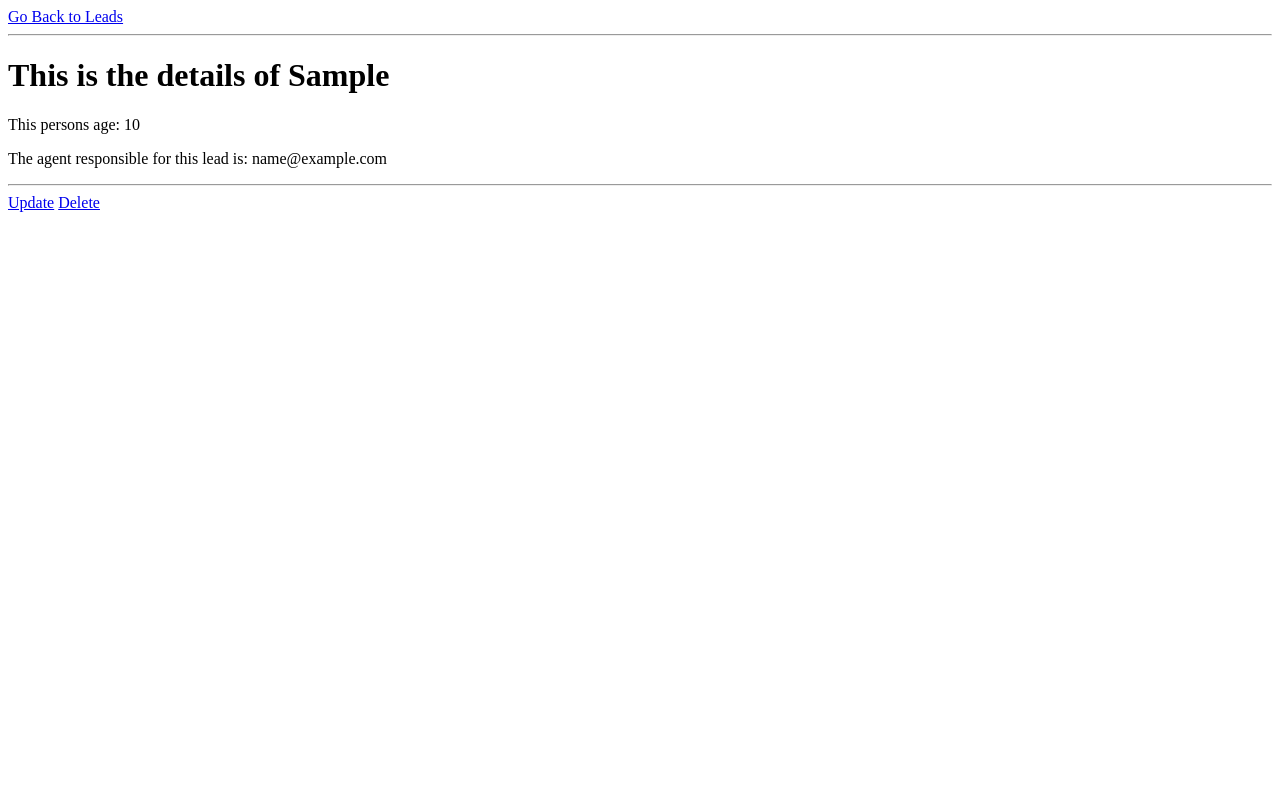
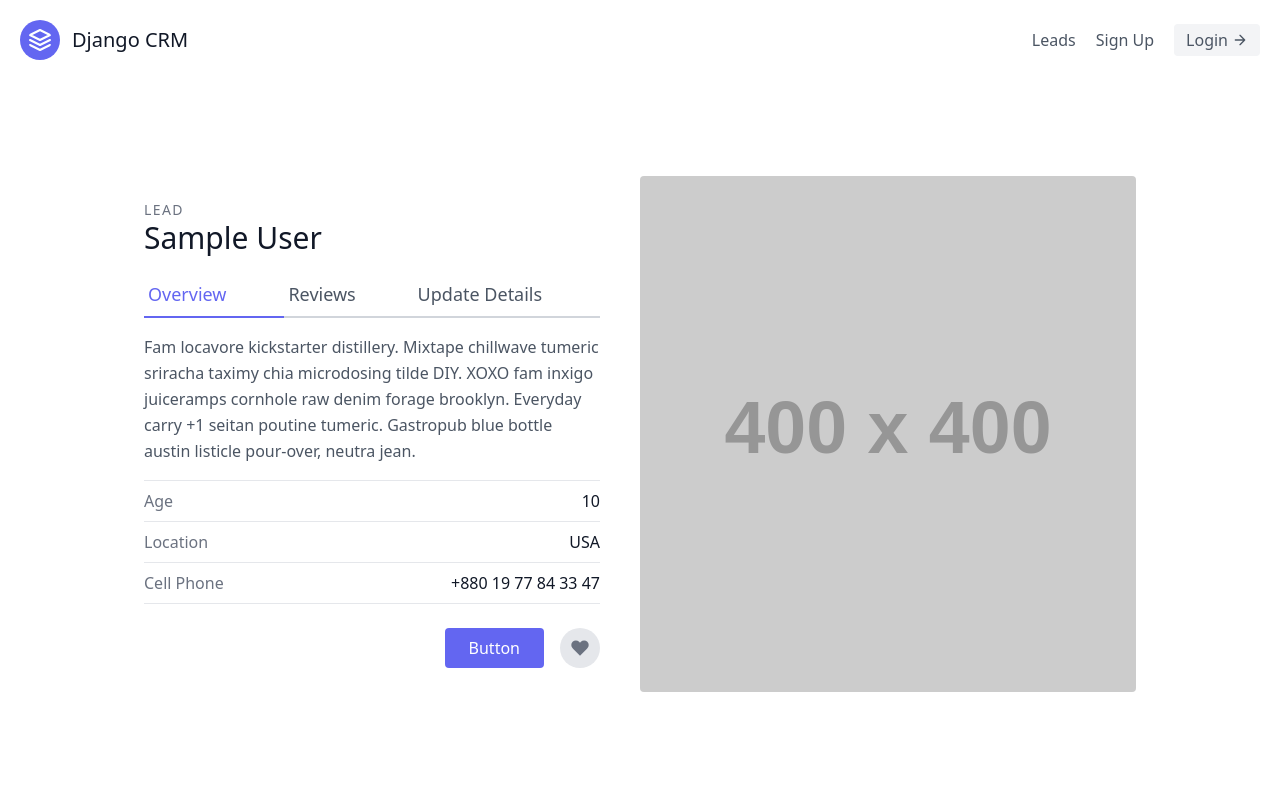
Before and after one commit to raihan-ahmed-dip/djcrm, a Django app: page /leads/1/ in a window 1280 px wide. Shown: the top 787 px of the page. Run offline with Django 4.2, Linux system fonts and the light colour scheme; tables that the repository leaves empty hold one stand-in row (values such as "Sample post"); grey boxes labelled with a size stand in for pictures from a placeholder-image service; some libraries are stand-ins or nearby versions.

Commit message:
Updated all the templates to cope with tailwindcss

```diff
--- a/djcrm/urls.py
+++ b/djcrm/urls.py
@@ -15,11 +15,12 @@ Including another URLconf
 """
 from django.contrib import admin
 from django.urls import path, include
+from leads.views import landing_page
 
 #from leads.views import home_page
 
 urlpatterns = [
     path('admin/', admin.site.urls),
-    #path('', home_page),
+    path('', landing_page, name='landing-page'),
     path('leads/', include('leads.urls', namespace="leads")),
 ]
--- a/leads/templates/leads/lead_detail.html
+++ b/leads/templates/leads/lead_detail.html
@@ -1,11 +1,40 @@
 {% extends "base.html" %}
 {% block content %}
-        <a href="{% url 'leads:lead-list' %}">Go Back to Leads</a>
-        <hr/>
-        <h1>This is the details of {{lead.first_name }}</h1>
-        <p>This persons age: {{ lead.age }}</p>
-        <p>The agent responsible for this lead is: {{ lead.agent }}</p>
-        <hr/>
-        <a href="{% url 'leads:lead-update' lead.pk %}">Update</a>
-        <a href="{% url 'leads:lead-delete' lead.pk %}">Delete</a>
+<section class="text-gray-600 body-font overflow-hidden">
+        <div class="container px-5 py-24 mx-auto">
+          <div class="lg:w-4/5 mx-auto flex flex-wrap">
+            <div class="lg:w-1/2 w-full lg:pr-10 lg:py-6 mb-6 lg:mb-0">
+              <h2 class="text-sm title-font text-gray-500 tracking-widest">LEAD</h2>
+              <h1 class="text-gray-900 text-3xl title-font font-medium mb-4">{{ lead.first_name }} {{ lead.last_name }}</h1>
+              <div class="flex mb-4">
+                <a class="flex-grow text-indigo-500 border-b-2 border-indigo-500 py-2 text-lg px-1">Overview</a>
+                <a class="flex-grow border-b-2 border-gray-300 py-2 text-lg px-1">Reviews</a>
+                <a href="{% url 'leads:lead-update' lead.pk %}"} class="flex-grow border-b-2 border-gray-300 py-2 text-lg px-1">Update Details</a>
+              </div>
+              <p class="leading-relaxed mb-4">Fam locavore kickstarter distillery. Mixtape chillwave tumeric sriracha taximy chia microdosing tilde DIY. XOXO fam inxigo juiceramps cornhole raw denim forage brooklyn. Everyday carry +1 seitan poutine tumeric. Gastropub blue bottle austin listicle pour-over, neutra jean.</p>
+              <div class="flex border-t border-gray-200 py-2">
+                <span class="text-gray-500">Age</span>
+                <span class="ml-auto text-gray-900">{{ lead.age }}</span>
+              </div>
+              <div class="flex border-t border-gray-200 py-2">
+                <span class="text-gray-500">Location</span>
+                <span class="ml-auto text-gray-900">USA</span>
+              </div>
+              <div class="flex border-t border-b mb-6 border-gray-200 py-2">
+                <span class="text-gray-500">Cell Phone</span>
+                <span class="ml-auto text-gray-900">+880 19 77 84 33 47</span>
+              </div>
+              <div class="flex">
+                <button class="flex ml-auto text-white bg-indigo-500 border-0 py-2 px-6 focus:outline-none hover:bg-indigo-600 rounded">Button</button>
+                <button class="rounded-full w-10 h-10 bg-gray-200 p-0 border-0 inline-flex items-center justify-center text-gray-500 ml-4">
+                  <svg fill="currentColor" stroke-linecap="round" stroke-linejoin="round" stroke-width="2" class="w-5 h-5" viewBox="0 0 24 24">
+                    <path d="M20.84 4.61a5.5 5.5 0 00-7.78 0L12 5.67l-1.06-1.06a5.5 5.5 0 00-7.78 7.78l1.06 1.06L12 21.23l7.78-7.78 1.06-1.06a5.5 5.5 0 000-7.78z"></path>
+                  </svg>
+                </button>
+              </div>
+            </div>
+            <img alt="ecommerce" class="lg:w-1/2 w-full lg:h-auto h-64 object-cover object-center rounded" src="https://dummyimage.com/400x400">
+          </div>
+        </div>
+      </section>
 {% endblock content %}
--- a/leads/views.py
+++ b/leads/views.py
@@ -3,6 +3,11 @@ from django.shortcuts import render, redirect
 from django.http import HttpResponse
 from .models import Lead, Agent
 from .forms import LeadForm, LeadModelForm
+
+
+def landing_page(request):
+    return render(request, "landing.html")
+
 
 def lead_list(request):
     #return HttpResponse("Hello, CRM")
--- a/templates/base.html
+++ b/templates/base.html
@@ -11,26 +11,18 @@
         <meta name="description" content="">
         <meta name="viewport" content="width=device-width, initial-scale=1">
         <link rel="stylesheet" href="">
-        <style>
-            .lead{
-                padding-top: 10px;
-                padding-bottom: 10px;
-                padding-left: 6px;
-                padding-right: 6px;
-                margin-top: 10px;
-                background-color: #f6f6f6;
-                width: 100%;
-            }
-        </style>
+        <script src="https://cdn.tailwindcss.com"></script>
     </head>
     <body>
         <!--[if lt IE 7]>
             <p class="browsehappy">You are using an <strong>outdated</strong> browser. Please <a href="#">upgrade your browser</a> to improve your experience.</p>
         <![endif]-->
+        <div class="max-w-7xl mx-auto">
+            {% include  'navbar.html' %}
+            {% block content %}
 
-        {% block content %}
-
-        {% endblock content %}
+            {% endblock content %}
+        </div>
 
         <script src="" async defer></script>
     </body>
--- /dev/null
+++ b/templates/navbar.html
@@ -0,0 +1,19 @@
+<header class="text-gray-600 body-font">
+    <div class="container mx-auto flex flex-wrap p-5 flex-col md:flex-row items-center">
+      <a href="{% url 'landing-page' %}" class="flex title-font font-medium items-center text-gray-900 mb-4 md:mb-0">
+        <svg xmlns="http://www.w3.org/2000/svg" fill="none" stroke="currentColor" stroke-linecap="round" stroke-linejoin="round" stroke-width="2" class="w-10 h-10 text-white p-2 bg-indigo-500 rounded-full" viewBox="0 0 24 24">
+          <path d="M12 2L2 7l10 5 10-5-10-5zM2 17l10 5 10-5M2 12l10 5 10-5"></path>
+        </svg>
+        <span class="ml-3 text-xl">Django CRM</span>
+      </a>
+      <nav class="md:ml-auto flex flex-wrap items-center text-base justify-center">
+        <a href="{% url 'leads:lead-list' %}" class="mr-5 hover:text-gray-900">Leads</a>
+        <a class="mr-5 hover:text-gray-900">Sign Up</a>
+      </nav>
+      <a href="#" class="inline-flex items-center bg-gray-100 border-0 py-1 px-3 focus:outline-none hover:bg-gray-200 rounded text-base mt-4 md:mt-0">Login
+        <svg fill="none" stroke="currentColor" stroke-linecap="round" stroke-linejoin="round" stroke-width="2" class="w-4 h-4 ml-1" viewBox="0 0 24 24">
+          <path d="M5 12h14M12 5l7 7-7 7"></path>
+        </svg>
+    </a>
+    </div>
+  </header>
```
Also changed, not shown: leads/templates/leads/lead_list.html (+38 -7 lines), leads/templates/leads/lead_update.html (+26 -8 lines), templates/landing.html (added, +19 -0 lines).
